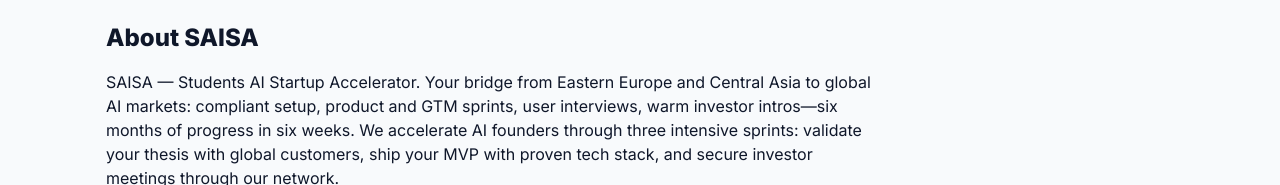
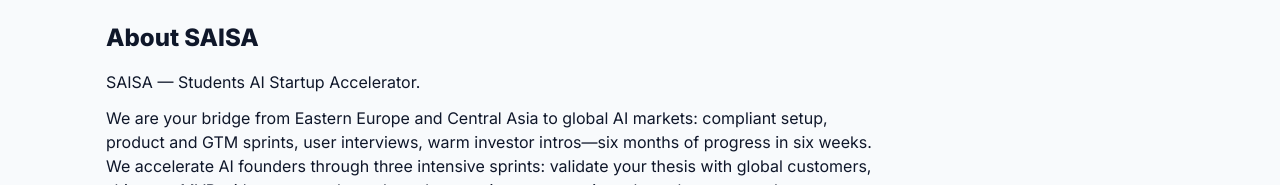
Before and after one commit to derlugov25/saisa, a React (Vite) app: page / in a window 1280 px wide. Shown: the part 767-952 px from the top of the page. Built offline with nearby package versions, Linux system fonts and the light colour scheme.

Commit message:
About: split into two paragraphs; rephrase to 'We are your bridge...'

```diff
--- a/src/App.tsx
+++ b/src/App.tsx
@@ -87,9 +87,8 @@
 
         <section id="about" className="container mt-16 scroll-mt-24">
           <h2 className="text-2xl font-bold mb-4">About SAISA</h2>
-          <p className="text-muted max-w-3xl">
-            SAISA — Students AI Startup Accelerator. Your bridge from Eastern Europe and Central Asia to global AI markets: compliant setup, product and GTM sprints, user interviews, warm investor intros—six months of progress in six weeks. We accelerate AI founders through three intensive sprints: validate your thesis with global customers, ship your MVP with proven tech stack, and secure investor meetings through our network.
-          </p>
+          <p className="text-muted max-w-3xl">SAISA — Students AI Startup Accelerator.</p>
+          <p className="text-muted max-w-3xl mt-3">We are your bridge from Eastern Europe and Central Asia to global AI markets: compliant setup, product and GTM sprints, user interviews, warm investor intros—six months of progress in six weeks. We accelerate AI founders through three intensive sprints: validate your thesis with global customers, ship your MVP with proven tech stack, and secure investor meetings through our network.</p>
         </section>
 
         <section id="faq" className="container mt-16 scroll-mt-24">
```
